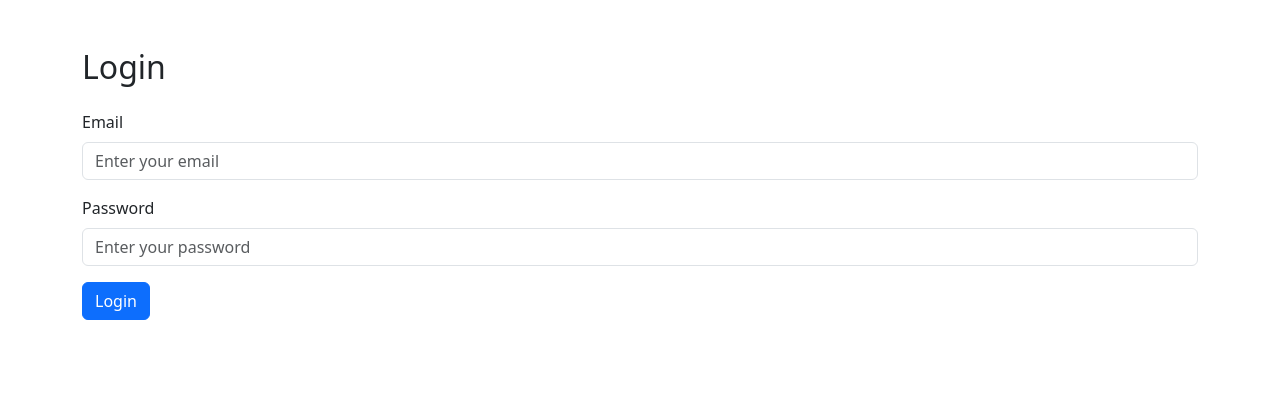
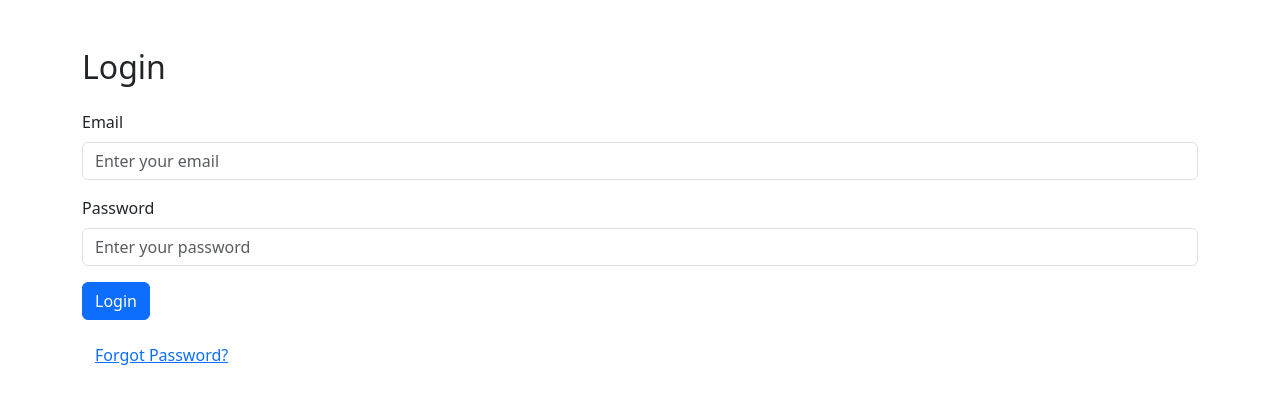
Before and after one commit to DasvinKumarR/urlShorten_Frontend-, a React (Vite) app: page /login in a window 1280 px wide. Shown: the top 404 px of the page. Built offline with nearby package versions, Linux system fonts and the light colour scheme.

Commit message:
forgor password code design added

```diff
--- a/src/components/Login.jsx
+++ b/src/components/Login.jsx
@@ -10,6 +10,7 @@
   const [email, setEmail] = useState('');
   const [password, setPassword] = useState('');
   const navigate = useNavigate();
+
   // function to handle login
   const handleSubmit = async (e) => {
     e.preventDefault();
@@ -17,11 +18,17 @@
       const response = await loginUser({ email, password });
       localStorage.setItem('token', response.data.token);
       navigate('/dashboard');
-      toast("Login success")
+      toast("Login success");
     } catch (err) {
       toast('Incorrect userID or Password');
     }
   };
+
+  // function to navigate to forgot password page
+  const handleForgotPassword = () => {
+    navigate('/forgot-password');
+  };
+
   // UI code for login page
   return (
     <div className="container mt-5">
@@ -53,6 +60,15 @@
         </div>
         <button type="submit" className="btn btn-primary">Login</button>
       </form>
+      <div className="mt-3">
+        <button
+          type="button"
+          className="btn btn-link"
+          onClick={handleForgotPassword}
+        >
+          Forgot Password?
+        </button>
+      </div>
       <ToastContainer />
     </div>
   );
```
